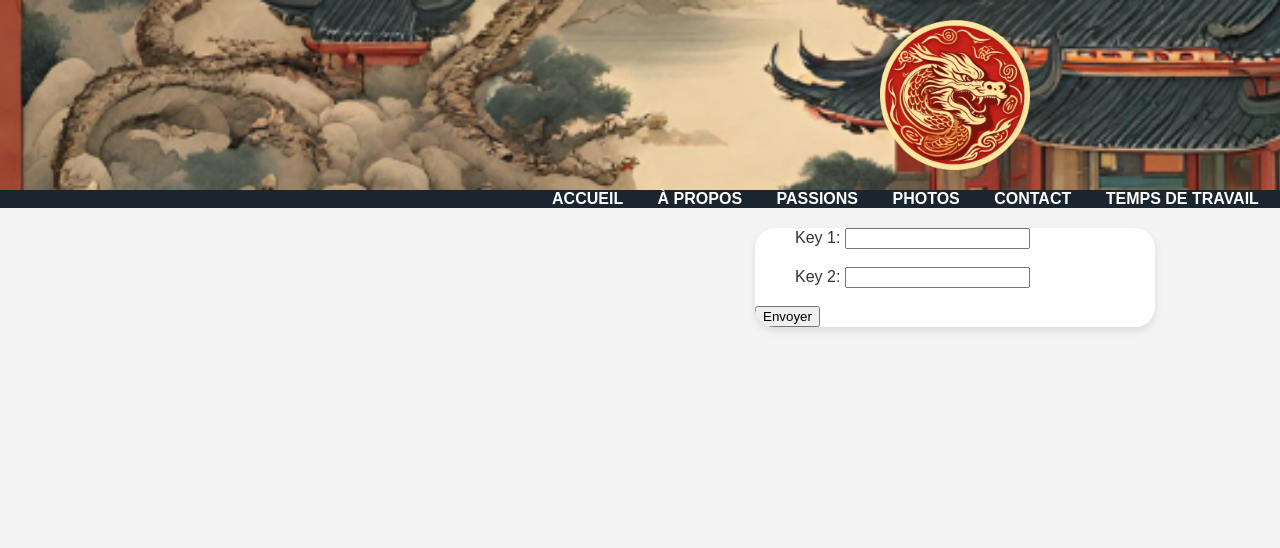
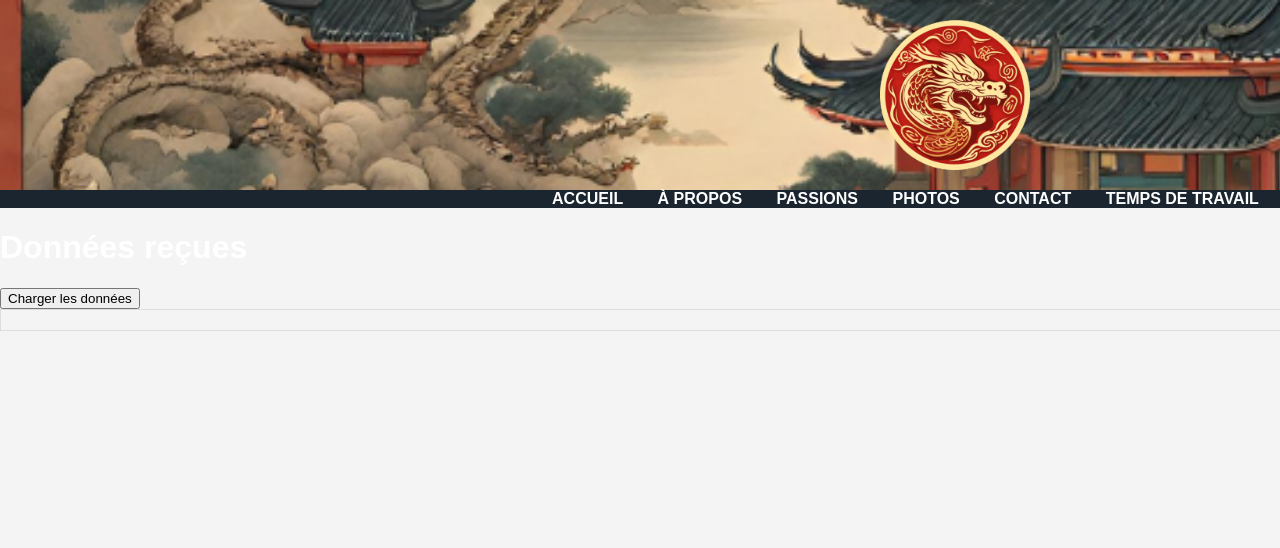
Before and after one commit to Almitra21/Page_perso_Heberger, a PHP site: page /tasker.html in a window 1280 px wide; the page is wider, and only the part inside the window is pictured. Shown: the top 548 px of that part. Run offline with PHP 8.4, Linux system fonts and the light colour scheme.

Commit message:
test json

```diff
--- a/Index.css
+++ b/Index.css
@@ -109,3 +109,9 @@ footer {
     width: 100%;
     bottom: 0;
 }
+#dataContainer {
+    white-space: pre-wrap; /* Pour un affichage lisible du JSON */
+    background: #f4f4f4;
+    padding: 10px;
+    border: 1px solid #ddd;
+  }
--- a/tasker.html
+++ b/tasker.html
@@ -21,16 +21,7 @@
         <a href="tasker.html">Tasker</a>
     </nav>
 
-    <div class="container">
-        <div class="card">
-
-    <form action="scripttasker.php" method="post">
-        <label for="key1">Key 1:</label>
-        <input type="text" id="key1" name="key1"><br><br>
-        <label for="key2">Key 2:</label>
-        <input type="text" id="key2" name="key2"><br><br>
-        <input type="submit" value="Envoyer">
-    </form>
-    </div>
-</body>
+      <h1>Données reçues</h1>
+      <button id="loadData">Charger les données</button>
+      <div id="dataContainer"></div>
 </html>
```
